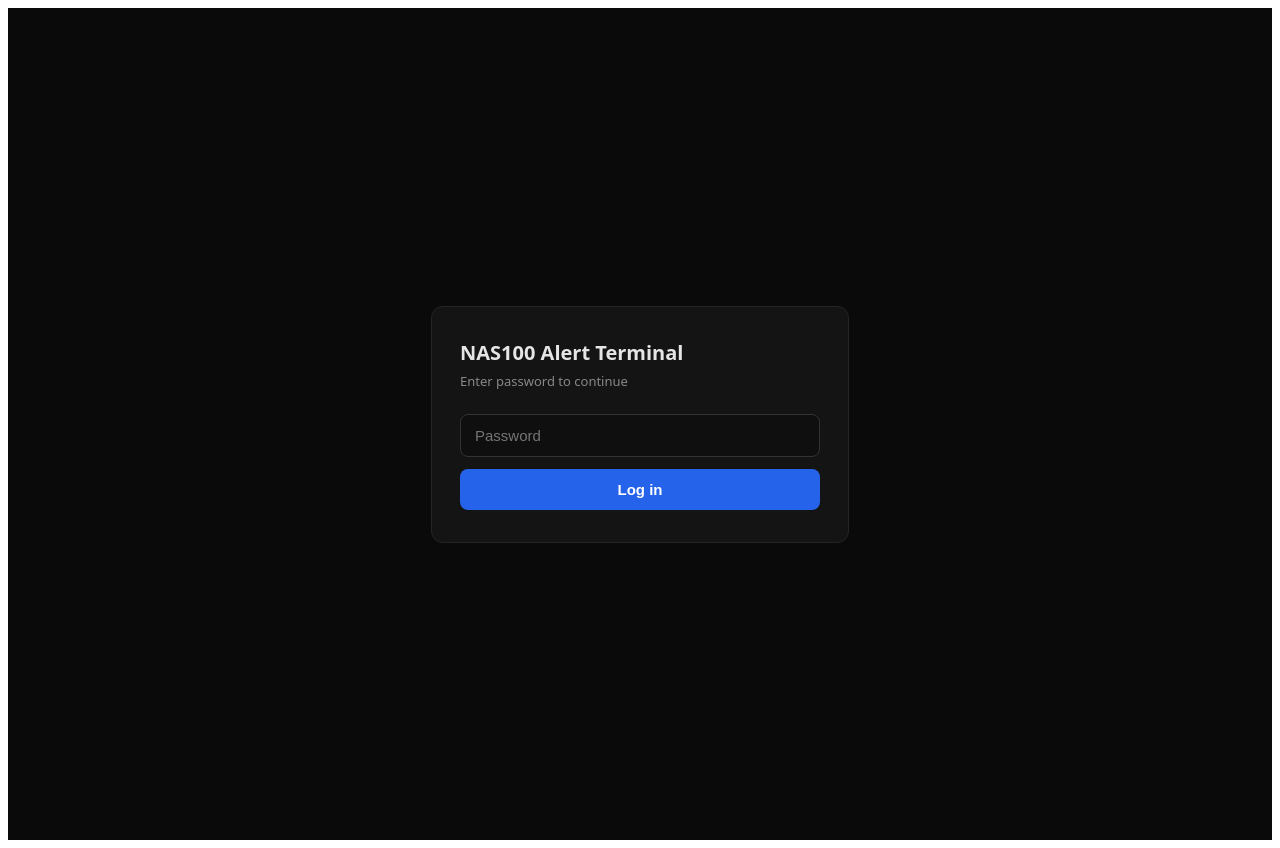
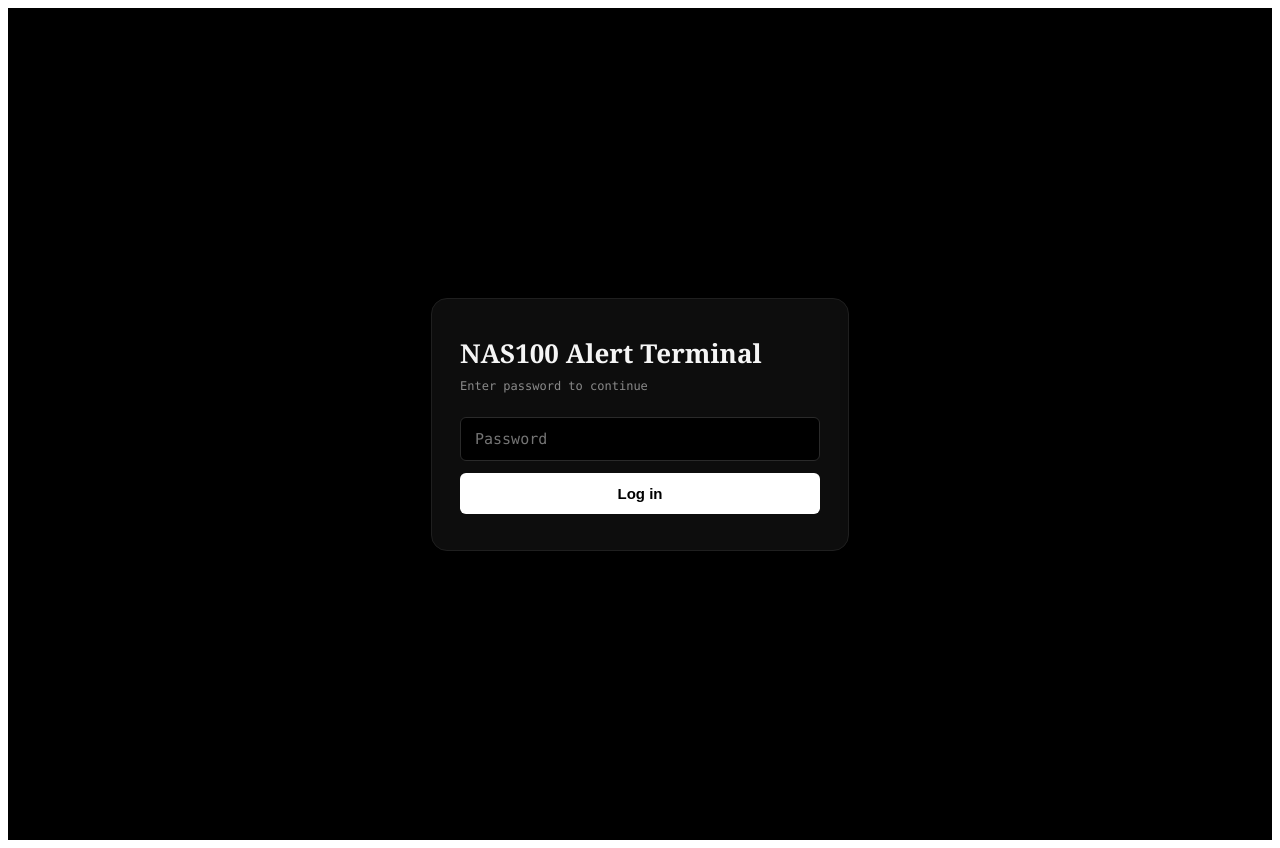
Before and after one commit to Dessiemart/nas100-dashboard, a Next.js app: page /login in a window 1280 px wide. Built offline with nearby package versions, Linux system fonts and the light colour scheme.

Commit message:
Refactor login page styles and button class

```diff
--- a/pages/login.js
+++ b/pages/login.js
@@ -1,5 +1,6 @@
 import { useState } from "react";
 import { useRouter } from "next/router";
+import { theme } from "../styles/theme";
 
 export default function Login() {
   const [password, setPassword] = useState("");
@@ -43,7 +44,7 @@ export default function Login() {
             style={styles.input}
             autoFocus
           />
-          <button type="submit" disabled={loading} style={styles.button}>
+          <button type="submit" disabled={loading} className="btn btn-primary" style={styles.button}>
             {loading ? "Logging in…" : "Log in"}
           </button>
         </form>
@@ -57,40 +58,43 @@ export default function Login() {
 const styles = {
   page: {
     minHeight: "100vh",
-    background: "#0a0a0a",
+    background: theme.color.bg,
     display: "flex",
     alignItems: "center",
     justifyContent: "center",
-    fontFamily: "ui-sans-serif, system-ui, -apple-system, sans-serif",
+    fontFamily: theme.font.sans,
     padding: 16,
   },
   card: {
     width: "100%",
     maxWidth: 360,
-    background: "#141414",
-    border: "1px solid #252525",
-    borderRadius: 12,
-    padding: "32px 28px",
+    background: theme.color.bgElevated,
+    border: `1px solid ${theme.color.border}`,
+    borderRadius: theme.radius.lg,
+    padding: "36px 28px",
   },
   title: {
-    fontSize: 20,
-    fontWeight: 700,
-    color: "#e5e5e5",
-    marginBottom: 6,
+    fontFamily: theme.font.serif,
+    fontSize: 26,
+    fontWeight: 600,
+    color: theme.color.text,
+    marginBottom: 8,
   },
   subtitle: {
-    fontSize: 13,
-    color: "#888",
+    fontFamily: theme.font.mono,
+    fontSize: 12,
+    color: theme.color.textMuted,
     marginBottom: 24,
   },
   input: {
     width: "100%",
     padding: "12px 14px",
+    fontFamily: theme.font.mono,
     fontSize: 15,
-    background: "#0f0f0f",
-    border: "1px solid #333",
-    borderRadius: 8,
-    color: "#e5e5e5",
+    background: theme.color.bg,
+    border: `1px solid ${theme.color.borderStrong}`,
+    borderRadius: theme.radius.sm,
+    color: theme.color.text,
     boxSizing: "border-box",
     outline: "none",
   },
@@ -100,15 +104,14 @@ const styles = {
     padding: "12px",
     fontSize: 15,
     fontWeight: 600,
-    background: "#2563eb",
-    color: "#fff",
+    background: "#ffffff",
+    color: "#000000",
     border: "none",
-    borderRadius: 8,
-    cursor: "pointer",
+    borderRadius: theme.radius.sm,
   },
   error: {
     marginTop: 14,
-    color: "#f87171",
+    color: theme.color.danger,
     fontSize: 14,
   },
 };
```
